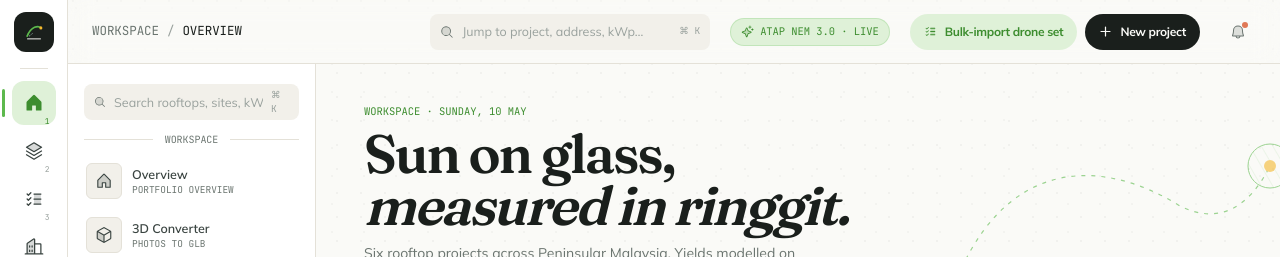
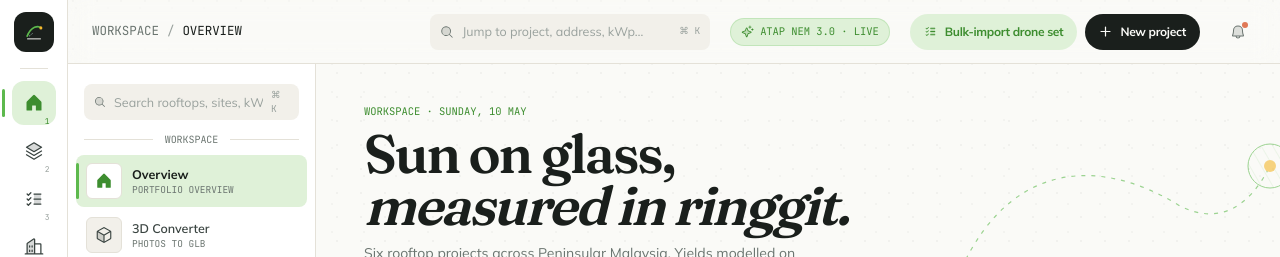
Before and after one commit to Bonk1211/Rexharge-SSRS, a React (Vite) app in the folder frontend/: page /app in a window 1280 px wide. Shown: the top 257 px of the page. Built offline with nearby package versions, Linux system fonts and the light colour scheme; no server answers; the database is empty.

Commit message:
refactor: update navigation paths and active state logic to include /app prefix

```diff
--- a/frontend/src/components/chrome/ProjectRail.tsx
+++ b/frontend/src/components/chrome/ProjectRail.tsx
@@ -47,17 +47,17 @@ export default function ProjectRail() {
 
       <nav className="px-2 py-2 space-y-0.5">
         <WorkspaceLink
-          to="/"
+          to="/app"
           label="Overview"
           caption="Portfolio overview"
-          active={path === "/"}
+          active={path === "/app" || path === "/app/"}
           Icon={House}
         />
         <WorkspaceLink
-          to="/workspace/3d-converter"
+          to="/app/workspace/3d-converter"
           label="3D Converter"
           caption="Photos to GLB"
-          active={path.startsWith("/workspace/3d-converter")}
+          active={path.startsWith("/app/workspace/3d-converter")}
           Icon={Cube}
         />
         <WorkspaceExternalLink
```
